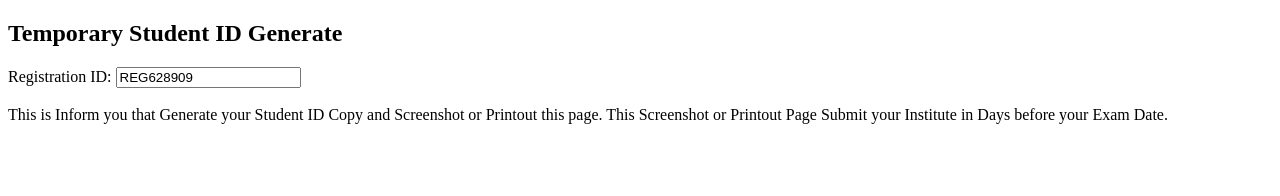
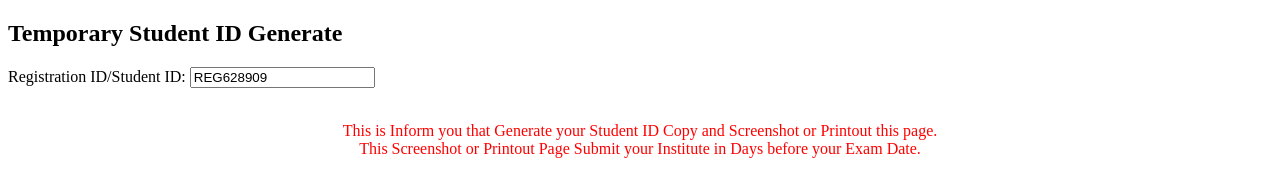
Before and after one commit to MGYCE/admission.github.io, a plain HTML site: page index.html in a window 1280 px wide. Drawn offline with Linux system fonts and the light colour scheme.

Commit message:
Update index.html

```diff
--- a/index.html
+++ b/index.html
@@ -14,10 +14,10 @@
 <body>
     <h2>Temporary Student ID Generate</h2>
     <form action="/submit" method="post">
-        <label for="regId">Registration ID:</label>
+        <label for="regId">Registration ID/Student ID:</label>
         <input type="text" id="regId" name="regId" readonly><br><br>
     </form>
-    This is Inform you that Generate your Student ID Copy and Screenshot or Printout this page.
-    This Screenshot or Printout Page Submit your Institute in Days before your Exam Date.
+    <P ALIGN="CENTER"><FONT COLOR="RED">This is Inform you that Generate your Student ID Copy and Screenshot or Printout this page.<br/>
+    This Screenshot or Printout Page Submit your Institute in Days before your Exam Date.</FONT></P>
 </body>
 </html>
```
